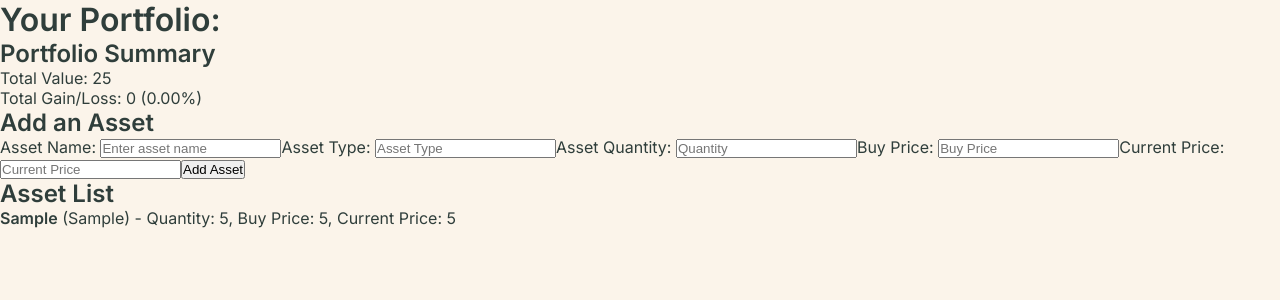
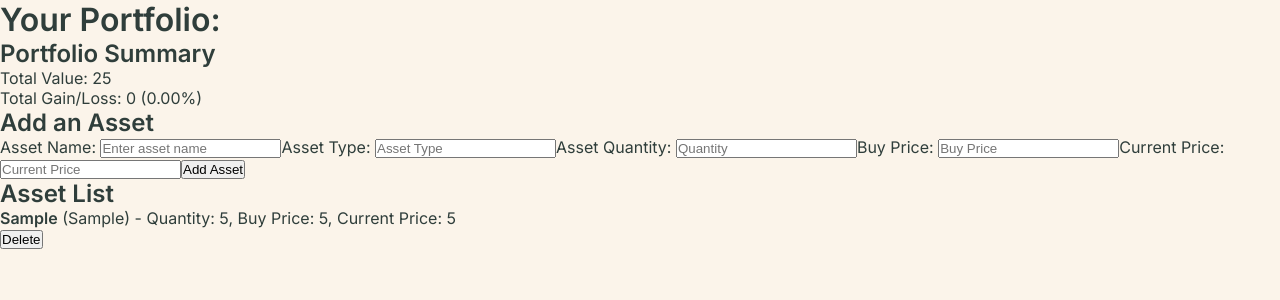
Before and after one commit to jayviswisely/Sprout, a React (Vite) app: page / in a window 1280 px wide. Both pictures are taken after typing "Sample", "Sample", "5", "5", "5" into the empty fields and a click on the button "Add Asset". Shown: the top 300 px of the page. Built offline with nearby package versions, Linux system fonts and the light colour scheme.

Commit message:
add delete asset functionality

```diff
--- a/src/App.jsx
+++ b/src/App.jsx
@@ -14,12 +14,22 @@ const App = () => {
     localStorage.setItem('portfolio', JSON.stringify(portfolio))
   }, [portfolio])
 
+  const handleDeleteAsset = (id) => {
+    setPortfolio((prevPortfolio) =>
+      prevPortfolio.filter((asset) => asset.id !== id)
+    );
+  };
+
+
   return (
     <>
       <h1>Your Portfolio:</h1>
       <PortfolioSummary portfolio={portfolio} />
       <AssetForm setPortfolio={setPortfolio} />
-      <AssetList portfolio={portfolio} />
+      <AssetList
+        portfolio={portfolio}
+        onDelete={handleDeleteAsset}
+      />
     </>
   )
 }
--- a/src/components/AssetItem.jsx
+++ b/src/components/AssetItem.jsx
@@ -1,10 +1,12 @@
 import React from 'react'
 
-const AssetItem = ({ asset }) => {
+const AssetItem = ({ asset, onDelete }) => {
   return (
     <div>
       <strong>{asset.name}</strong> ({asset.type}) -
       Quantity: {asset.quantity}, Buy Price: {asset.buyPrice}, Current Price: {asset.currentPrice}
+      <br />
+      <button onClick={() => onDelete(asset.id)}>Delete</button>
     </div>
   )
 }
--- a/src/components/AssetList.jsx
+++ b/src/components/AssetList.jsx
@@ -1,7 +1,7 @@
 import React from 'react'
 import AssetItem from './AssetItem'
 
-const AssetList = ({ portfolio }) => {
+const AssetList = ({ portfolio, onDelete }) => {
   return (
     <div>
       <h2>Asset List</h2>
@@ -9,7 +9,11 @@ const AssetList = ({ portfolio }) => {
         <p>No assets yet</p>
       ) : (
         portfolio.map((asset) => (
-          <AssetItem key={asset.id} asset={asset} />
+          <AssetItem
+            key={asset.id}
+            asset={asset}
+            onDelete={onDelete}
+          />
         ))
       )}
     </div>
```
